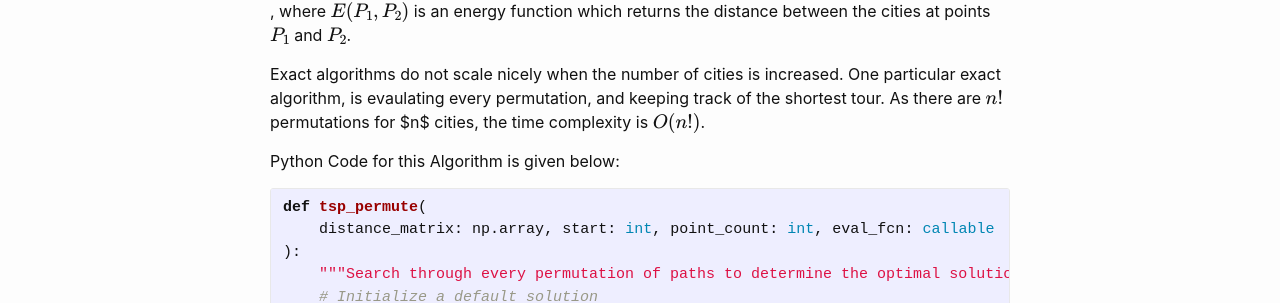
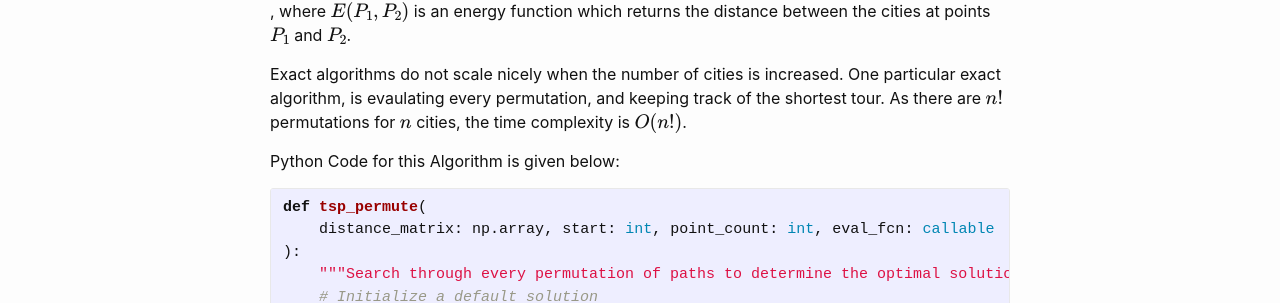
Before and after one commit to Kevin-Caldwell/data-decode, a Jekyll site: the page built from _posts/2024-05-07-tsp-ga-implementation.md, in a window 1280 px wide. Shown: the part 382-685 px from the top of the page. Built offline with Jekyll 4.4.1, drawn with Linux system fonts in a browser that asks for light colours; formulas are drawn with MathJax 3.

Commit message:
Minor Bug Fix

```diff
--- a/_posts/2024-05-07-tsp-ga-implementation.md
+++ b/_posts/2024-05-07-tsp-ga-implementation.md
@@ -19,7 +19,7 @@ which returns the distance between the cities at points $$P_1$$ and $$P_2$$.
 Exact algorithms do not scale nicely when the number of cities is
 increased. One particular exact algorithm, is evaulating every
 permutation, and keeping track of the shortest tour. As there are
-$$n!$$ permutations for $n$ cities, the time complexity is $$O(n!)$$.
+$$n!$$ permutations for $$n$$ cities, the time complexity is $$O(n!)$$.
 
 Python Code for this Algorithm is given below:
 
```
